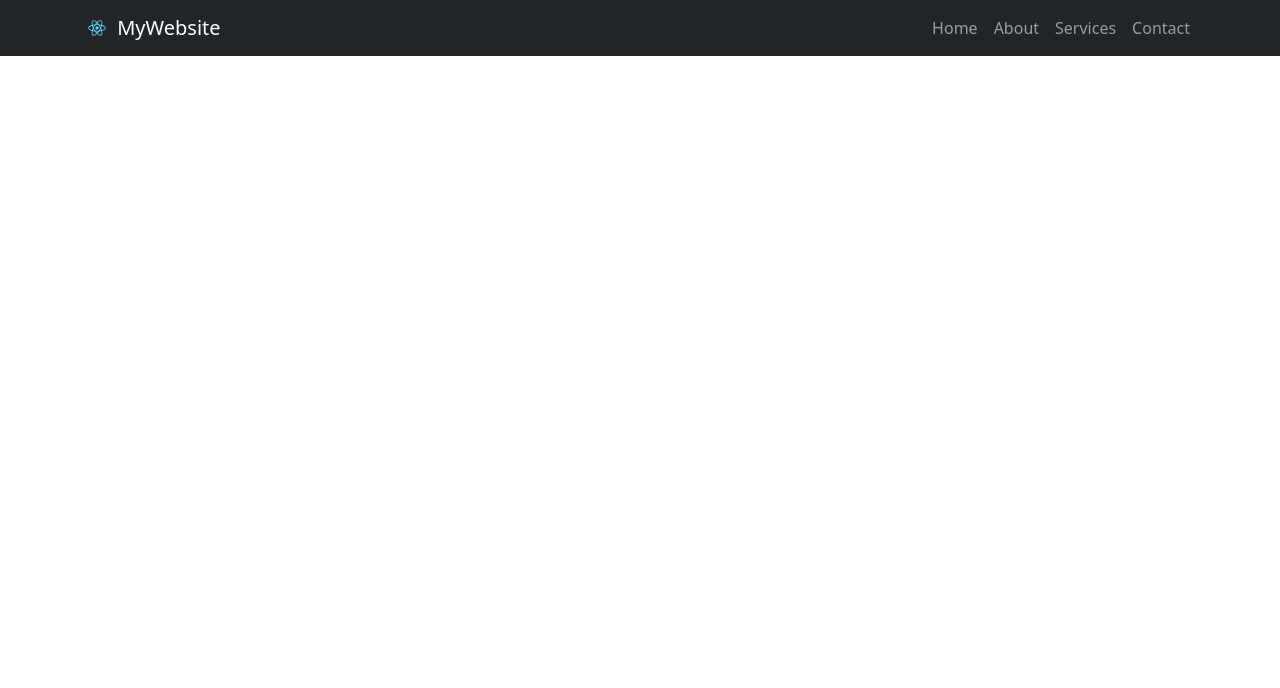
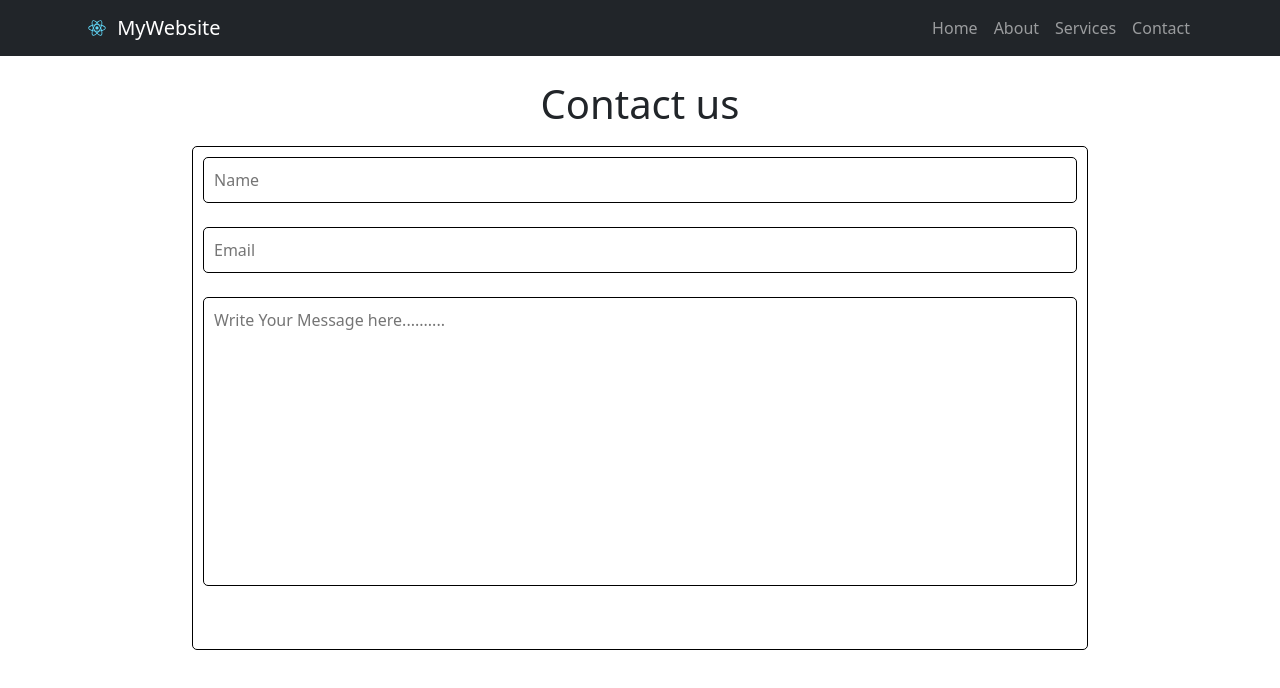
Before and after one commit to kencal20/main_portfolio, a React (Create React App) app: page /contact in a window 1280 px wide. Shown: the top 688 px of the page. Built offline with nearby package versions, Linux system fonts and the light colour scheme.

Commit message:
contact Screen ui/ux  update

```diff
--- a/src/screens/contactScreen.jsx
+++ b/src/screens/contactScreen.jsx
@@ -1,7 +1,52 @@
 import React from 'react'
 
 export default function ContactScreen() {
-  return (
-    <div>contactScreen</div>
-  )
+    return (
+        <div style={styles.container}>
+            <h1>Contact us</h1>
+            <form style={styles.form}>
+                <input style={styles.input} placeholder='Name' />
+                <br /><br />
+                <input style={styles.input} placeholder='Email' />
+                <br /><br />
+                <textarea style={styles.textarea} placeholder='Write Your Message here..........'/>
+            </form>
+        </div>
+    )
 }
+
+const styles = {
+    container: {
+        height: '100vh',
+        display: 'flex',
+        paddingTop: '5em',
+        alignItems: 'center',
+        flexDirection: 'column',
+    },
+    form: {
+        width: '70%',
+        height: '70%',
+        border: '1px solid black',
+        borderRadius: '5px',
+        padding: '10px',
+        margin: '10px',
+
+    },
+    input: {
+        width: '100%',
+        border: '1px solid black',
+        borderRadius: '5px',
+        padding: '10px',
+
+    },
+    textarea:{
+        width: '100%',
+        height: '60%',
+        border: '1px solid black',
+        borderRadius: '5px',
+        padding: '10px',
+        resize: 'none',
+        overflow: 'auto',
+
+    }
+}
```
